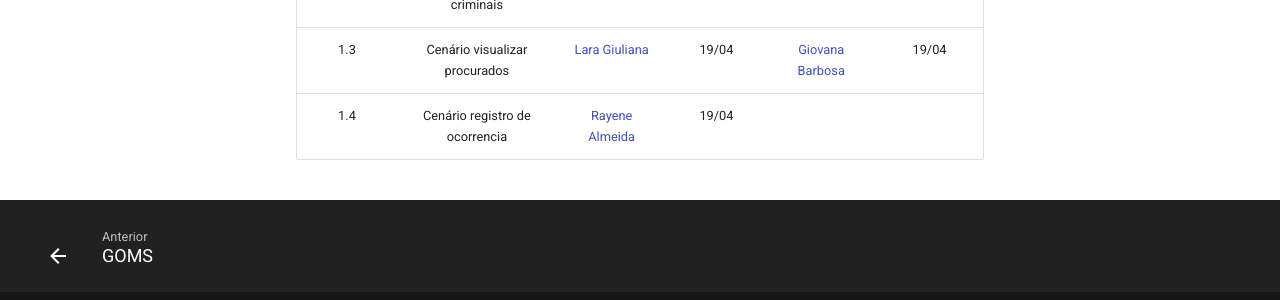
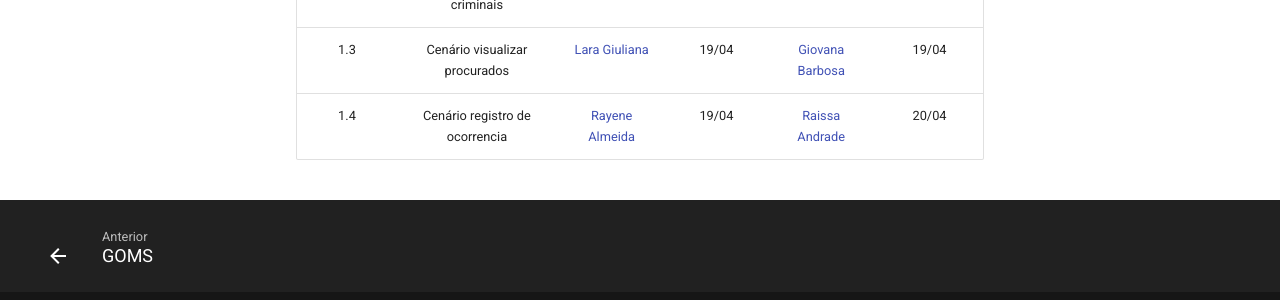
Before and after one commit to Interacao-Humano-Computador/2024.1-PCDF, an MkDocs documentation site: the page built from docs/analise_requisitos1/cenario.md, in a window 1280 px wide and 900 px high, scrolled down 8441 px. Shown: the part 564-864 px from the top of the window. Built offline with MkDocs 1.6.1 and Material for MkDocs 9.7.7, drawn with Linux system fonts in a browser that asks for light colours; comment, search, counter and statistics services are not loaded.

Commit message:
Revisão do cenário

```diff
--- a/docs/analise_requisitos1/cenario.md
+++ b/docs/analise_requisitos1/cenario.md
@@ -137,4 +137,4 @@ A próxima pergunta que apareceu foi "O veículo estava estacionado no momento e
 | 1.2 | Cenário do bloqueio de celular| [Giovana Barbosa ](https://github.com/gio221) | 18/04 | [Renata Quadros](https://github.com/Renatinha28) | 19/04 |
 | 1.3 | Cenário solicitar antecedentes criminais | [Renata Quadros](https://github.com/Renatinha28) | 19/04 |[Giovana Barbosa ](https://github.com/gio221) |19/04 |
 | 1.3 | Cenário visualizar procurados | [Lara Giuliana](https://github.com/gravelylara) | 19/04 | [Giovana Barbosa ](https://github.com/gio221)|19/04 |
-| 1.4 | Cenário registro de ocorrencia | [Rayene Almeida](https://github.com/rayenealmeida) | 19/04 |   | |
+| 1.4 | Cenário registro de ocorrencia | [Rayene Almeida](https://github.com/rayenealmeida) | 19/04 |  [Raissa Andrade](https://github.com/RaissaAndradeS) | 20/04 |
```
